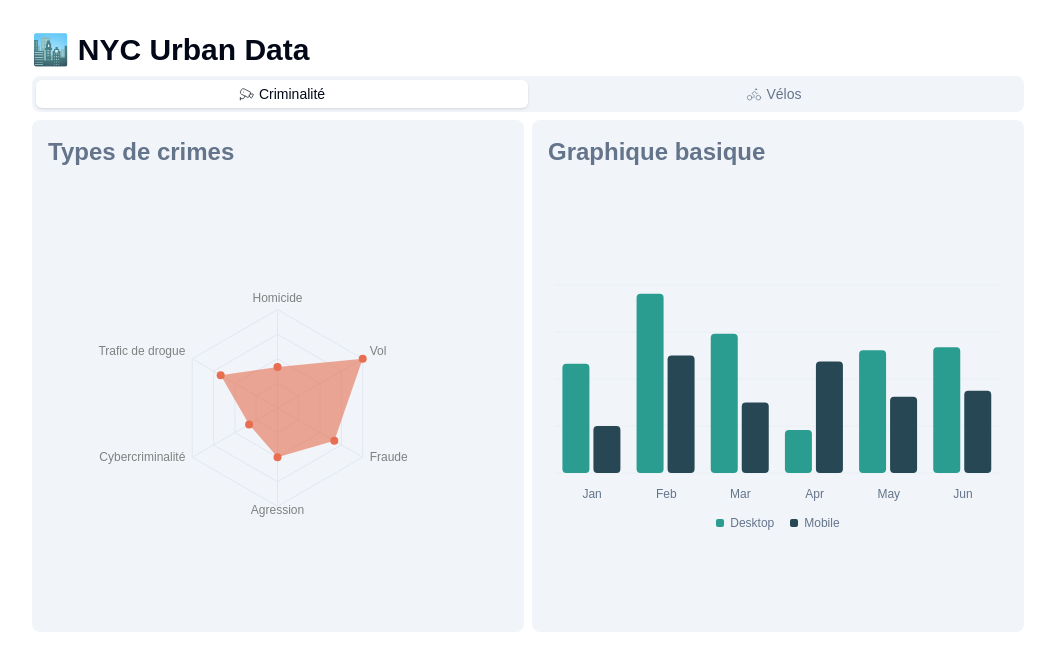
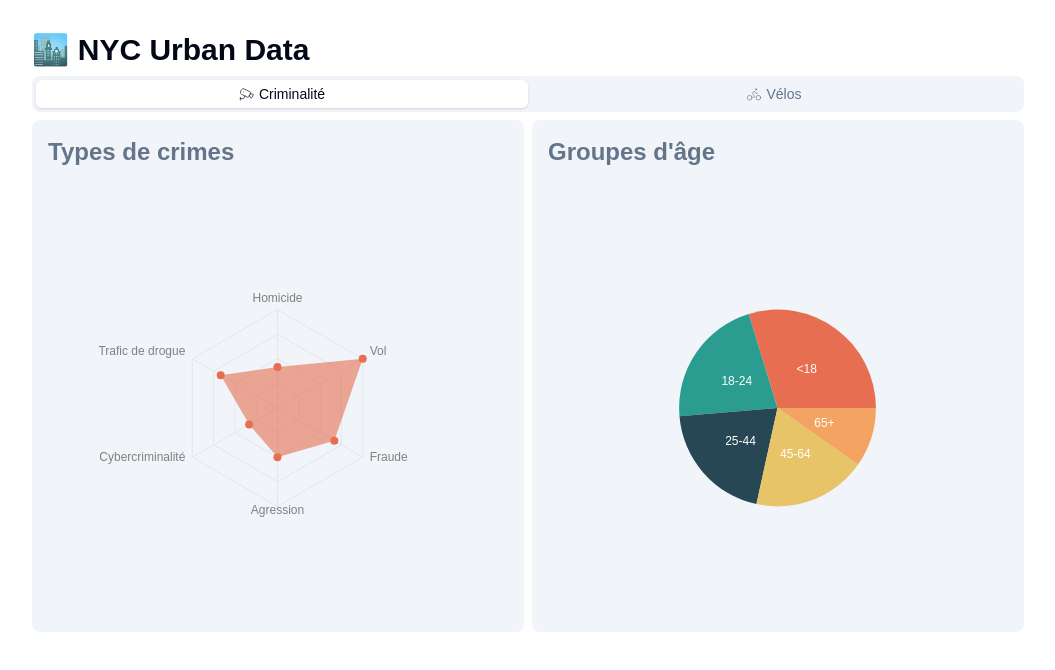
Before and after one commit to MisterAzix/hetic-urban-data-analytics, a Next.js app: page / in a window 1280 px wide. Shown: the top 670 px of the page, without its empty margins (112-1167 px from the left). Built offline with nearby package versions, Linux system fonts and the light colour scheme; some icons are missing.

Commit message:
feat: delete basic chart and replace by age group crime chart

```diff
--- a/src/components/charts/BasicChart.tsx
+++ /dev/null
@@ -1,55 +0,0 @@
-'use client';
-
-import { Bar, BarChart, CartesianGrid, XAxis } from 'recharts';
-import {
-  ChartConfig,
-  ChartContainer,
-  ChartTooltip,
-  ChartTooltipContent,
-  ChartLegend,
-  ChartLegendContent,
-} from '@/components/ui/chart';
-
-const chartData = [
-  { month: 'January', desktop: 186, mobile: 80 },
-  { month: 'February', desktop: 305, mobile: 200 },
-  { month: 'March', desktop: 237, mobile: 120 },
-  { month: 'April', desktop: 73, mobile: 190 },
-  { month: 'May', desktop: 209, mobile: 130 },
-  { month: 'June', desktop: 214, mobile: 140 },
-];
-
-const chartConfig = {
-  desktop: {
-    label: 'Desktop',
-    color: 'hsl(var(--chart-2))',
-  },
-  mobile: {
-    label: 'Mobile',
-    color: 'hsl(var(--chart-3))',
-  },
-} satisfies ChartConfig;
-
-export default function BasicChart() {
-  return (
-    <ChartContainer config={chartConfig} className="h-64">
-      <BarChart accessibilityLayer data={chartData}>
-        <CartesianGrid vertical={false} />
-        <XAxis
-          dataKey="month"
-          tickLine={false}
-          tickMargin={10}
-          axisLine={false}
-          tickFormatter={(value) => value.slice(0, 3)}
-        />
-        <ChartTooltip
-          isAnimationActive={false}
-          content={<ChartTooltipContent />}
-        />
-        <ChartLegend content={<ChartLegendContent />} />
-        <Bar dataKey="desktop" fill="var(--color-desktop)" radius={4} />
-        <Bar dataKey="mobile" fill="var(--color-mobile)" radius={4} />
-      </BarChart>
-    </ChartContainer>
-  );
-}
--- /dev/null
+++ b/src/components/charts/CrimeAgeGroupChart.tsx
@@ -0,0 +1,67 @@
+'use client';
+
+import { Pie, PieChart, LabelList } from 'recharts';
+
+import {
+  ChartConfig,
+  ChartContainer,
+  ChartTooltip,
+  ChartTooltipContent,
+} from '@/components/ui/chart';
+
+const chartData = [
+  { group: 'minor', crimes: 275, fill: 'var(--color-minor)' },
+  { group: 'young', crimes: 200, fill: 'var(--color-young)' },
+  { group: 'adult', crimes: 187, fill: 'var(--color-adult)' },
+  { group: 'mature', crimes: 173, fill: 'var(--color-mature)' },
+  { group: 'senior', crimes: 90, fill: 'var(--color-senior)' },
+];
+
+const chartConfig = {
+  crimes: {
+    label: 'Crimes',
+  },
+  minor: {
+    label: '<18',
+    color: 'hsl(var(--chart-1))',
+  },
+  young: {
+    label: '18-24',
+    color: 'hsl(var(--chart-2))',
+  },
+  adult: {
+    label: '25-44',
+    color: 'hsl(var(--chart-3))',
+  },
+  mature: {
+    label: '45-64',
+    color: 'hsl(var(--chart-4))',
+  },
+  senior: {
+    label: '65+',
+    color: 'hsl(var(--chart-5))',
+  },
+} satisfies ChartConfig;
+
+export default function CrimeAgeGroupChart() {
+  return (
+    <ChartContainer config={chartConfig} className="h-64">
+      <PieChart>
+        <ChartTooltip
+          content={<ChartTooltipContent nameKey="crimes" hideLabel={true} />}
+        />
+        <Pie data={chartData} dataKey="crimes" nameKey="group">
+          <LabelList
+            dataKey="group"
+            className="fill-background"
+            stroke="none"
+            fontSize={12}
+            formatter={(value: keyof typeof chartConfig) =>
+              chartConfig[value]?.label
+            }
+          />
+        </Pie>
+      </PieChart>
+    </ChartContainer>
+  );
+}
--- a/src/components/charts/CrimeTypeChart.tsx
+++ b/src/components/charts/CrimeTypeChart.tsx
@@ -29,7 +29,7 @@ export default function CrimeTypeChart() {
     <ChartContainer config={chartConfig} className="h-64">
       <RadarChart data={chartData}>
         <ChartTooltip
-          content={<ChartTooltipContent />}
+          content={<ChartTooltipContent hideLabel={true} />}
           isAnimationActive={false}
         />
         <PolarAngleAxis dataKey="type" />
--- a/src/components/tabs/CrimeTab.tsx
+++ b/src/components/tabs/CrimeTab.tsx
@@ -1,5 +1,5 @@
-import BasicChart from '@/components/charts/BasicChart';
 import CrimeTypeChart from '@/components/charts/CrimeTypeChart';
+import CrimeAgeGroupChart from '@/components/charts/CrimeAgeGroupChart';
 
 export default function CrimeTab() {
   return (
@@ -11,9 +11,9 @@ export default function CrimeTab() {
         </div>
       </div>
       <div className="card">
-        <h2 className="p-4 text-2xl font-semibold">Graphique basique</h2>
+        <h2 className="p-4 text-2xl font-semibold">Groupes d&apos;âge</h2>
         <div className="chart">
-          <BasicChart />
+          <CrimeAgeGroupChart />
         </div>
       </div>
     </div>
```
